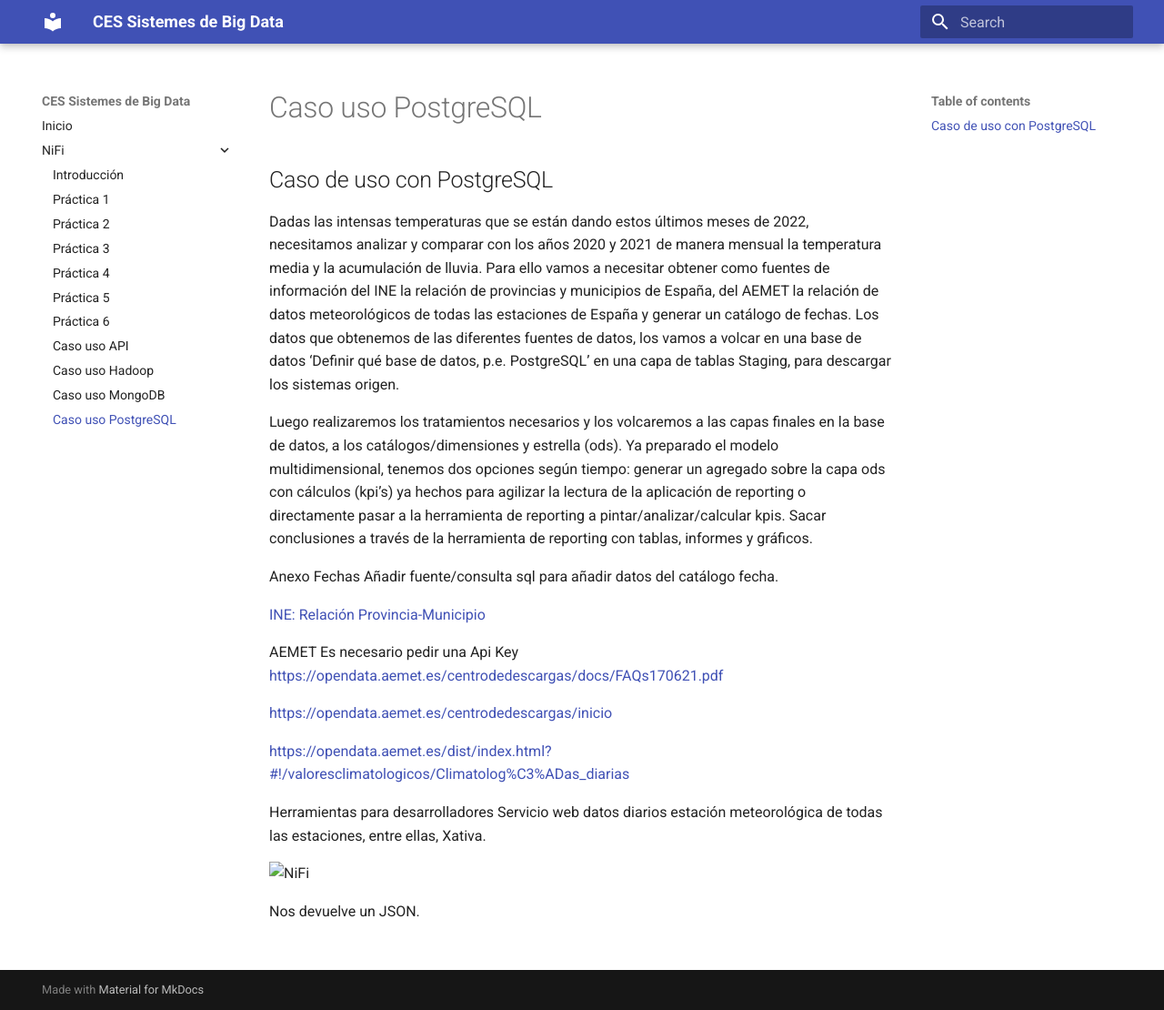
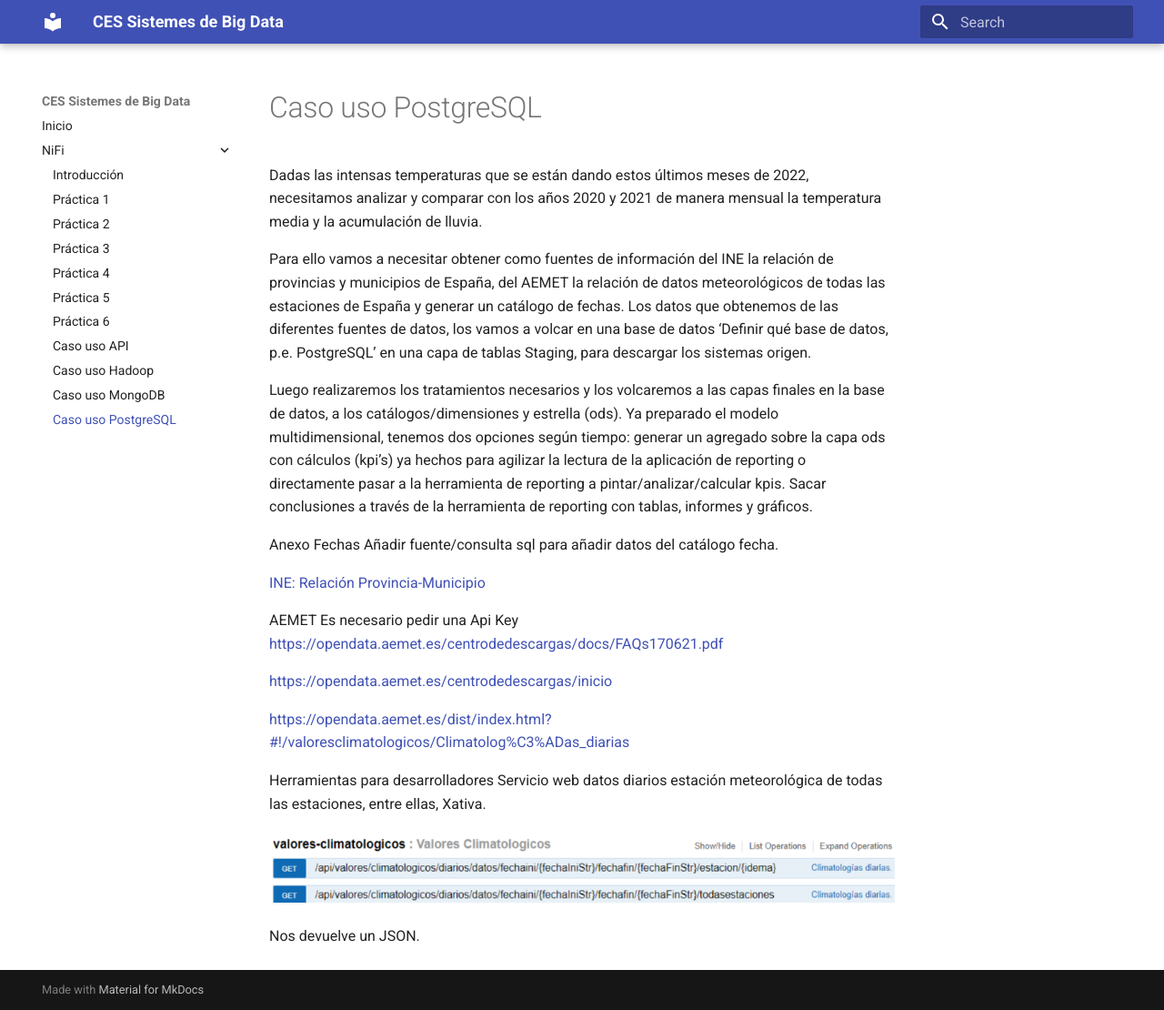
Before and after one commit to jorsodom/bigdata-sb, an MkDocs documentation site: the page built from docs/nifiCasoUsoPostgreSQL.md, in a window 1280 px wide and 1110 px high. Shown: the whole window at 91% size. Built offline with MkDocs 1.6.1 and Material for MkDocs 9.7.7, drawn with Linux system fonts in a browser that asks for light colours.

Commit message:
update practiques i casos d'us

```diff
--- a/docs/nifiCasoUsoAPI.md
+++ b/docs/nifiCasoUsoAPI.md
@@ -1,5 +1,3 @@
-## Caso de uso con API
-
 **Consulta de una API con NiFi**
 
 En la práctica anterior sobre la API del INE, consultamos la encuesta de población activa. Vamos a continuar con esta práctica leyendo los datos con NiFi.
--- a/docs/nifiCasoUsoMongoDB.md
+++ b/docs/nifiCasoUsoMongoDB.md
@@ -1,3 +1,2 @@
-## Caso de uso con MongoDB
 
 *Por definir*
--- a/docs/nifiCasoUsoPostgreSQL.md
+++ b/docs/nifiCasoUsoPostgreSQL.md
@@ -1,8 +1,8 @@
-## Caso de uso con PostgreSQL
-
 Dadas las intensas temperaturas que se están dando estos últimos meses de 2022,
 necesitamos analizar y comparar con los años 2020 y 2021 de manera mensual la temperatura
-media y la acumulación de lluvia. Para ello vamos a necesitar obtener como fuentes de
+media y la acumulación de lluvia.
+
+Para ello vamos a necesitar obtener como fuentes de
 información del INE la relación de provincias y municipios de España, del AEMET la relación de
 datos meteorológicos de todas las estaciones de España y generar un catálogo de fechas.
 Los datos que obtenemos de las diferentes fuentes de datos, los vamos a volcar en una base
@@ -36,6 +36,6 @@ Es necesario pedir una Api Key
 Herramientas para desarrolladores
 Servicio web datos diarios estación meteorológica de todas las estaciones, entre ellas, Xativa.
 
-![NiFi](img\casousoapinifi.png)
+![NiFi](img/casousoapinifi.png)
 
 Nos devuelve un JSON.
```
